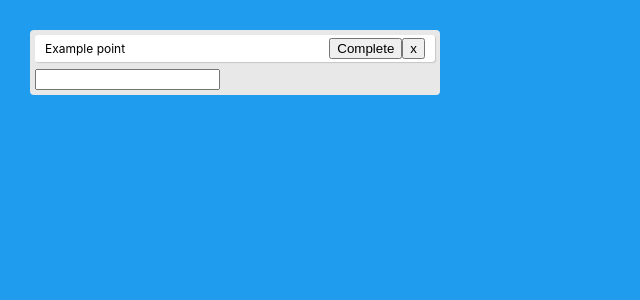
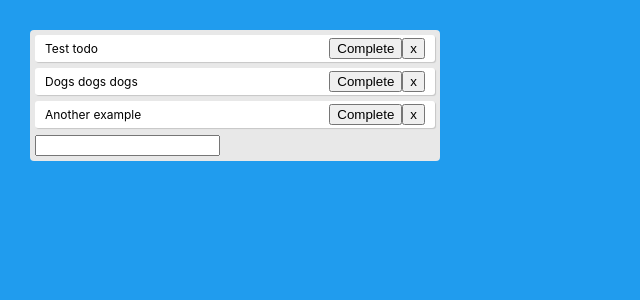
Before and after one commit to CaitBarnard/react-to-do, a React (Create React App) app: page / in a window 1280 px wide. Shown: the top 300 px of the page, without its empty margins (0-640 px from the left). Built offline with nearby package versions, Linux system fonts and the light colour scheme.

Commit message:
Fix equal operator to triple

```diff
--- a/src/App.js
+++ b/src/App.js
@@ -4,7 +4,7 @@ import './App.css';
 function Todo({ todo, index, completeTodo, removeTodo }) {
 
   var completeButton = "Complete"
-  todo.isCompleted == true ? completeButton = "Uncomplete" : completeButton = "Complete"
+  todo.isCompleted === true ? completeButton = "Uncomplete" : completeButton = "Complete"
   return (
     <div
       className="todo"
@@ -43,8 +43,15 @@ function TodoForm({ addTodo }) {
 
 function App() {
   const [todos, setTodos] = React.useState([
-    { text: "Example point",
+    { text: "Test todo",
       isCompleted: false
+    },
+    { text: "Dogs dogs dogs",
+    isCompleted: false
+    },
+    {
+    text: "Another example",
+    isCompleted: false
     }
   ]);
 
```
